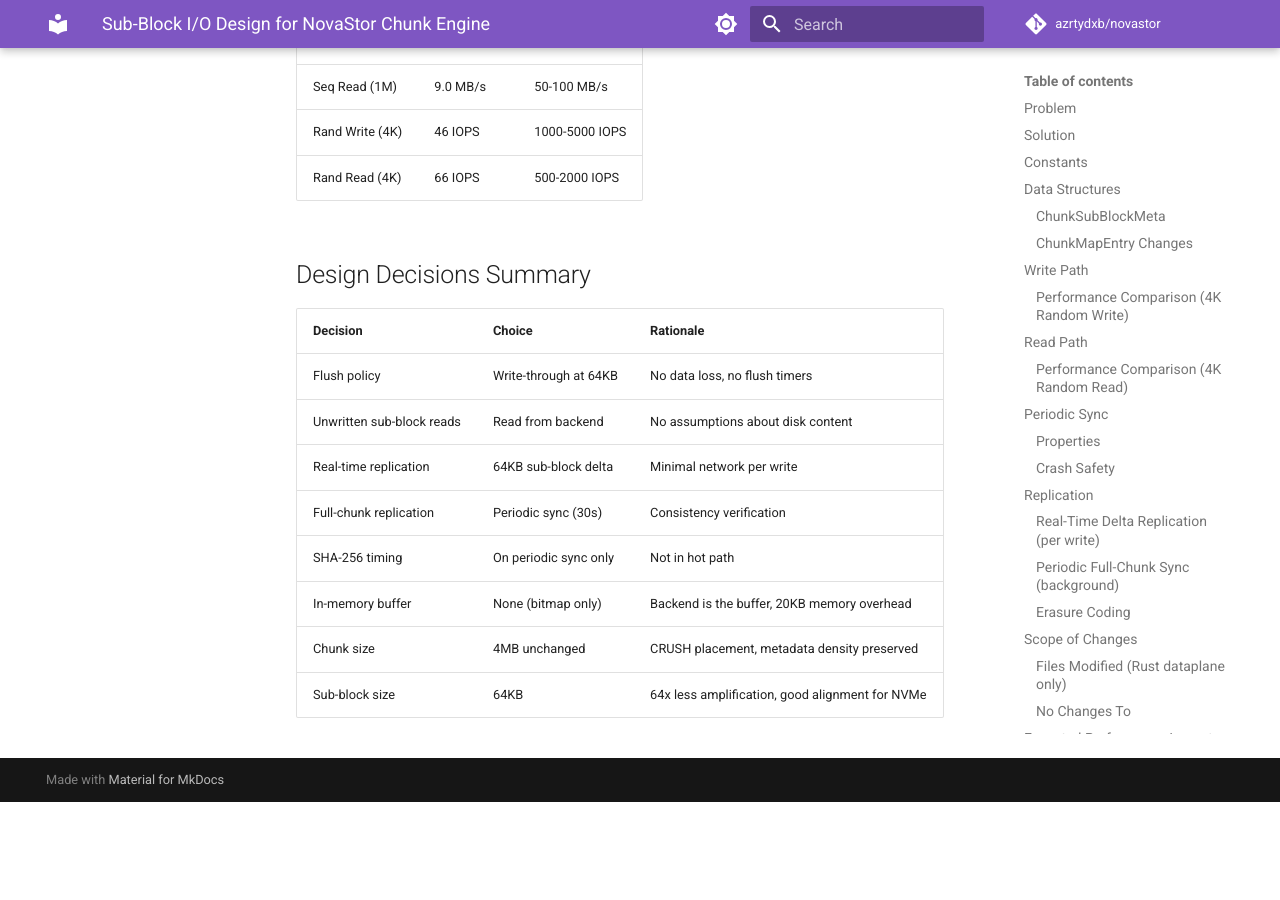
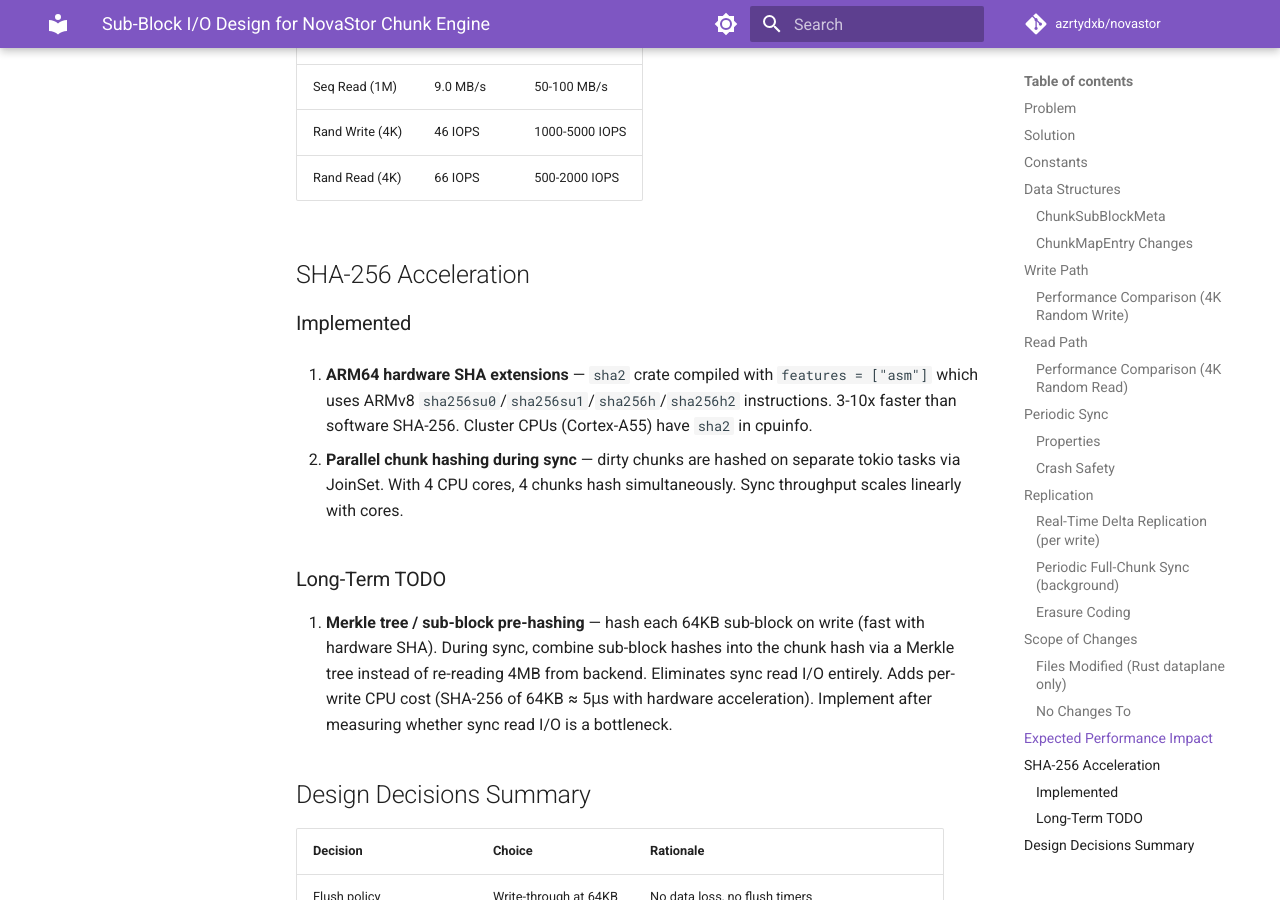
Before and after one commit to azrtydxb/novastor, an MkDocs documentation site: the page built from docs/superpowers/specs/2026-03-16-sub-block-io-design.md, in a window 1280 px wide and 900 px high, scrolled down 5307 px. Built offline with MkDocs 1.6.1 and Material for MkDocs 9.7.7, drawn with Linux system fonts in a browser that asks for light colours; comment, search, counter and statistics services are not loaded; before the commit the page ends 6109 px from its top, so only the background shows below that.

Commit message:
[Perf] Enable ARM64 SHA-256 hardware acceleration + update spec
- sha2 crate now compiled with asm feature for ARMv8 SHA extensions
  (sha256su0/sha256su1/sha256h/sha256h2 instructions, 3-10x speedup)
- Spec updated: parallel chunk hashing during sync via JoinSet
- Long-term TODO: Merkle tree sub-block pre-hashing

```diff
--- a/docs/superpowers/specs/2026-03-16-sub-block-io-design.md
+++ b/docs/superpowers/specs/2026-03-16-sub-block-io-design.md
@@ -176,6 +176,18 @@ Based on baseline benchmark (10GB rep1 volume, ARM64 K3s cluster):
 | Rand Write (4K) | 46 IOPS | 1000-5000 IOPS |
 | Rand Read (4K) | 66 IOPS | 500-2000 IOPS |
 
+## SHA-256 Acceleration
+
+### Implemented
+
+1. **ARM64 hardware SHA extensions** — `sha2` crate compiled with `features = ["asm"]` which uses ARMv8 `sha256su0`/`sha256su1`/`sha256h`/`sha256h2` instructions. 3-10x faster than software SHA-256. Cluster CPUs (Cortex-A55) have `sha2` in cpuinfo.
+
+2. **Parallel chunk hashing during sync** — dirty chunks are hashed on separate tokio tasks via JoinSet. With 4 CPU cores, 4 chunks hash simultaneously. Sync throughput scales linearly with cores.
+
+### Long-Term TODO
+
+3. **Merkle tree / sub-block pre-hashing** — hash each 64KB sub-block on write (fast with hardware SHA). During sync, combine sub-block hashes into the chunk hash via a Merkle tree instead of re-reading 4MB from backend. Eliminates sync read I/O entirely. Adds per-write CPU cost (SHA-256 of 64KB ≈ 5μs with hardware acceleration). Implement after measuring whether sync read I/O is a bottleneck.
+
 ## Design Decisions Summary
 
 | Decision | Choice | Rationale |
```
Also changed, not shown: 1 other file.
